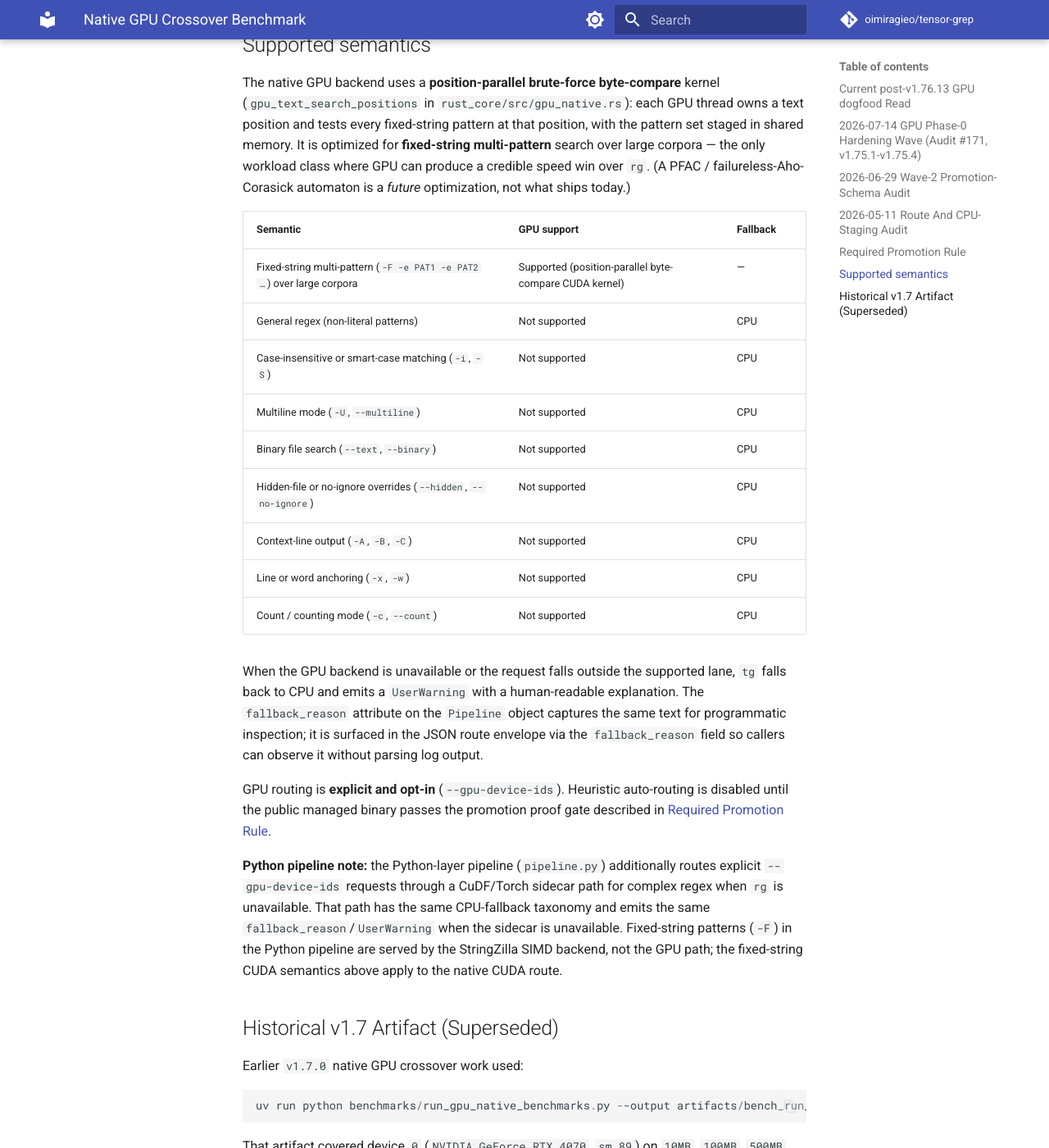
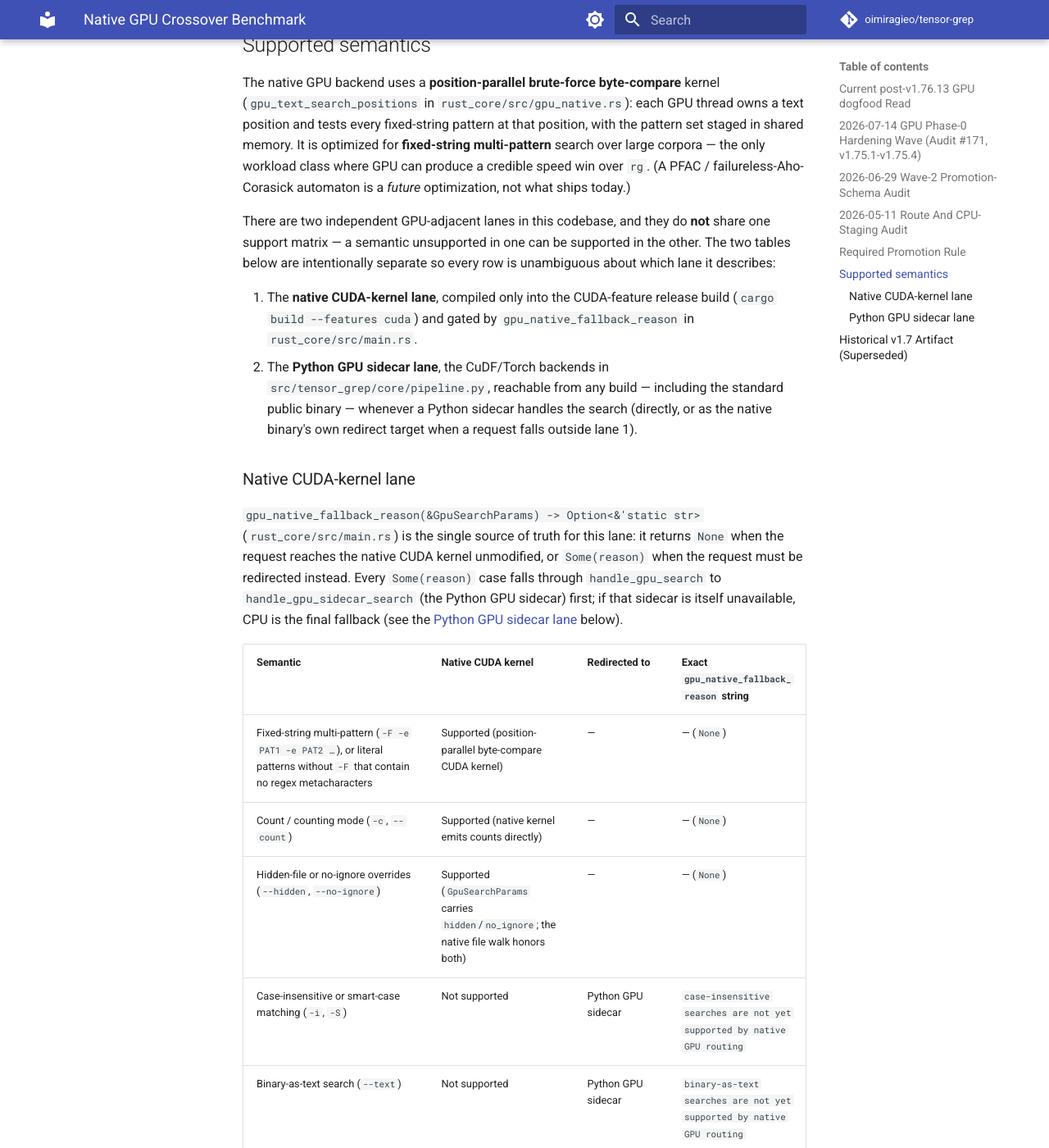
Before and after one commit to oimiragieo/tensor-grep, an MkDocs documentation site: the page built from docs/gpu_crossover.md, in a window 1280 px wide and 1400 px high, scrolled down 6701 px. Shown: the whole window at 82% size. Built offline with MkDocs 1.6.1 and Material for MkDocs 9.7.7, drawn with Linux system fonts in a browser that asks for light colours; comment, search, counter and statistics services are not loaded; some of the changed text lies outside the part shown.

Commit message:
docs(gpu): reconcile gpu_crossover.md semantics table with the code + split native/sidecar lanes + governance test (#623)
The "Supported semantics" table drifted from the code and was factually
wrong: it claimed --count / --hidden / --no-ignore route to CPU, but
gpu_native_fallback_reason (rust_core/src/main.rs) never checks them, so they
reach the native CUDA lane; it was also missing 7 real fallback reasons
(invert-match, max-count, --replace, --only-matching, --max-filesize, --color,
--no-ignore-vcs) and mislabeled the regex row's fallback (it needs the Python
GPU sidecar, not bare CPU). Split into two explicit tables:
- Native CUDA-kernel lane (16 rows, 1:1 with gpu_native_fallback_reason).
- Python GPU sidecar lane (5 rows, from pipeline.py's fail-closed contract).

Adds tests/unit/test_gpu_crossover_doc_semantics.py (8 tests): parses both
tables and pins them against a canonical native reason-set + live introspection
of Pipeline._should_honor_explicit_gpu_ids / _needs_python_cpu, so the doc
can't silently drift from the code again. Pure factual/lane-split accuracy fix;
no behavior change. (#169 GPU program, do-regardless honesty fix.)

Co-authored-by: Claude Opus 4.8 (1M context) <noreply@anthropic.com>

```diff
--- a/docs/gpu_crossover.md
+++ b/docs/gpu_crossover.md
@@ -137,34 +137,84 @@ shared memory. It is optimized for **fixed-string multi-pattern** search over la
 only workload class where GPU can produce a credible speed win over `rg`. (A PFAC /
 failureless-Aho-Corasick automaton is a *future* optimization, not what ships today.)
 
-| Semantic | GPU support | Fallback |
-| --- | --- | --- |
-| Fixed-string multi-pattern (`-F -e PAT1 -e PAT2 …`) over large corpora | Supported (position-parallel byte-compare CUDA kernel) | — |
-| General regex (non-literal patterns) | Not supported | CPU |
-| Case-insensitive or smart-case matching (`-i`, `-S`) | Not supported | CPU |
-| Multiline mode (`-U`, `--multiline`) | Not supported | CPU |
-| Binary file search (`--text`, `--binary`) | Not supported | CPU |
-| Hidden-file or no-ignore overrides (`--hidden`, `--no-ignore`) | Not supported | CPU |
-| Context-line output (`-A`, `-B`, `-C`) | Not supported | CPU |
-| Line or word anchoring (`-x`, `-w`) | Not supported | CPU |
-| Count / counting mode (`-c`, `--count`) | Not supported | CPU |
+There are two independent GPU-adjacent lanes in this codebase, and they do **not** share one
+support matrix — a semantic unsupported in one can be supported in the other. The two tables
+below are intentionally separate so every row is unambiguous about which lane it describes:
 
-When the GPU backend is unavailable or the request falls outside the supported lane,
-`tg` falls back to CPU and emits a `UserWarning` with a human-readable explanation.
-The `fallback_reason` attribute on the `Pipeline` object captures the same text for
-programmatic inspection; it is surfaced in the JSON route envelope via the
-`fallback_reason` field so callers can observe it without parsing log output.
+1. The **native CUDA-kernel lane**, compiled only into the CUDA-feature release build
+   (`cargo build --features cuda`) and gated by `gpu_native_fallback_reason` in
+   `rust_core/src/main.rs`.
+2. The **Python GPU sidecar lane**, the CuDF/Torch backends in
+   `src/tensor_grep/core/pipeline.py`, reachable from any build — including the standard
+   public binary — whenever a Python sidecar handles the search (directly, or as the native
+   binary's own redirect target when a request falls outside lane 1).
+
+### Native CUDA-kernel lane
+
+`gpu_native_fallback_reason(&GpuSearchParams) -> Option<&'static str>` (`rust_core/src/main.rs`)
+is the single source of truth for this lane: it returns `None` when the request reaches the
+native CUDA kernel unmodified, or `Some(reason)` when the request must be redirected instead.
+Every `Some(reason)` case falls through `handle_gpu_search` to `handle_gpu_sidecar_search` (the
+Python GPU sidecar) first; if that sidecar is itself unavailable, CPU is the final fallback (see
+the [Python GPU sidecar lane](#python-gpu-sidecar-lane) below).
+
+| Semantic | Native CUDA kernel | Redirected to | Exact `gpu_native_fallback_reason` string |
+| --- | --- | --- | --- |
+| Fixed-string multi-pattern (`-F -e PAT1 -e PAT2 …`), or literal patterns without `-F` that contain no regex metacharacters | Supported (position-parallel byte-compare CUDA kernel) | — | — (`None`) |
+| Count / counting mode (`-c`, `--count`) | Supported (native kernel emits counts directly) | — | — (`None`) |
+| Hidden-file or no-ignore overrides (`--hidden`, `--no-ignore`) | Supported (`GpuSearchParams` carries `hidden`/`no_ignore`; the native file walk honors both) | — | — (`None`) |
+| Case-insensitive or smart-case matching (`-i`, `-S`) | Not supported | Python GPU sidecar | `case-insensitive searches are not yet supported by native GPU routing` |
+| Binary-as-text search (`--text`) | Not supported | Python GPU sidecar | `binary-as-text searches are not yet supported by native GPU routing` |
+| Patterns containing a literal newline or carriage return | Not supported | CPU or Python GPU sidecar | `line-terminator patterns require CPU or sidecar routing` |
+| Invert-match (`-v`) | Not supported | Python GPU sidecar | `invert-match searches are not yet supported by native GPU routing` |
+| Context-line output (`-A`, `-B`, `-C`) | Not supported | Python GPU sidecar | `context line searches are not yet supported by native GPU routing` |
+| Max-count (`-m`, `--max-count`) | Not supported | Python GPU sidecar | `max-count searches are not yet supported by native GPU routing` |
+| Word-boundary matching (`-w`) | Not supported | Python GPU sidecar | `word-boundary searches are not yet supported by native GPU routing` |
+| Regex patterns containing metacharacters, run without `-F` (`patterns_require_regex_engine`) | Not supported | Python GPU sidecar | `regex patterns still require the Python GPU sidecar` |
+| `--replace` | Not supported | Python GPU sidecar | `--replace searches are not yet supported by native GPU routing` |
+| `--only-matching` (`-o`) | Not supported | Python GPU sidecar | `--only-matching searches are not yet supported by native GPU routing` |
+| `--max-filesize` | Not supported | Python GPU sidecar | `--max-filesize is not yet supported by native GPU routing` |
+| `--color` | Not supported | Python GPU sidecar | `--color is not yet supported by native GPU routing` |
+| `--no-ignore-vcs` | Not supported | Python GPU sidecar | `--no-ignore-vcs is not yet supported by native GPU routing` |
+
+Multiline mode (`-U`, `--multiline`, `--multiline-dotall`) and exact-line matching (`-x`,
+`--line-regexp`) never reach `GpuSearchParams` at all — they are forced to plain CPU/`rg`
+passthrough further upstream regardless of `--gpu-device-ids`
+(`SEARCH_PYTHON_PASSTHROUGH_FLAGS` / `search_requires_ripgrep_passthrough` in
+`rust_core/src/main.rs`), so they are outside the `gpu_native_fallback_reason` contract above.
+
+When the native GPU kernel is unavailable or the request falls outside this lane, `tg` emits a
+`UserWarning` with a human-readable explanation. The `fallback_reason` attribute on the
+`Pipeline` object captures the same text for programmatic inspection; it is surfaced in the JSON
+route envelope via the `fallback_reason` field so callers can observe it without parsing log
+output.
 
 GPU routing is **explicit and opt-in** (`--gpu-device-ids`). Heuristic auto-routing
 is disabled until the public managed binary passes the promotion proof gate described
 in [Required Promotion Rule](#required-promotion-rule).
 
-**Python pipeline note:** the Python-layer pipeline (`pipeline.py`) additionally
-routes explicit `--gpu-device-ids` requests through a CuDF/Torch sidecar path for
-complex regex when `rg` is unavailable. That path has the same CPU-fallback taxonomy
-and emits the same `fallback_reason`/`UserWarning` when the sidecar is unavailable.
-Fixed-string patterns (`-F`) in the Python pipeline are served by the StringZilla
-SIMD backend, not the GPU path; the fixed-string CUDA semantics above apply to the native CUDA route.
+### Python GPU sidecar lane
+
+The Python-layer pipeline (`Pipeline` in `src/tensor_grep/core/pipeline.py`) has its own,
+independent support matrix for the CuDF/Torch GPU backends, reachable from any build (not only
+the CUDA-feature release). It governs both the native binary's Python-sidecar redirect described
+above and any direct Python-pipeline invocation. Unlike the native lane, an **explicit**
+`--gpu-device-ids` request outside this lane's support does **not** silently fall back to CPU:
+`Pipeline` raises a `ConfigurationError` and refuses the search (the Backend Fail-Closed
+Contract), because a quiet CPU-fallback result here would otherwise look like GPU acceleration
+proof without being any.
+
+| Semantic | Sidecar (CuDF / Torch) | Explicit `--gpu-device-ids` behavior |
+| --- | --- | --- |
+| AST search (`--ast`) | Not supported | Fails closed: `ConfigurationError` ("AST search has no GPU backend") |
+| Count mode (`-c`, `--count`) | Not supported | Fails closed: `ConfigurationError` ("count (-c) search has no GPU backend") |
+| Fixed-string patterns (`-F`) | Not supported | Fails closed: `ConfigurationError` ("fixed-string (-F) search has no GPU backend"); served by the StringZilla SIMD CPU backend instead |
+| Context, line-regexp, word-regexp, or LTL queries (`-A`/`-B`/`-C`, `-x`, `-w`, LTL) | Not supported | Fails closed: `ConfigurationError` ("context/line-regexp/word-regexp/LTL search has no GPU backend") |
+| General regex (anything not listed above) | Supported | Routes to `CuDFBackend`, falling back to `TorchBackend` if CuDF is unavailable |
+
+Fixed-string patterns (`-F`) in the Python pipeline are always served by the StringZilla SIMD
+backend regardless of `--gpu-device-ids`; the fixed-string CUDA-kernel semantics in the
+native-lane table above apply only to the CUDA-feature native route, never to this sidecar lane.
 
 ## Historical v1.7 Artifact (Superseded)
 
```
Also changed, not shown: 1 other file.
